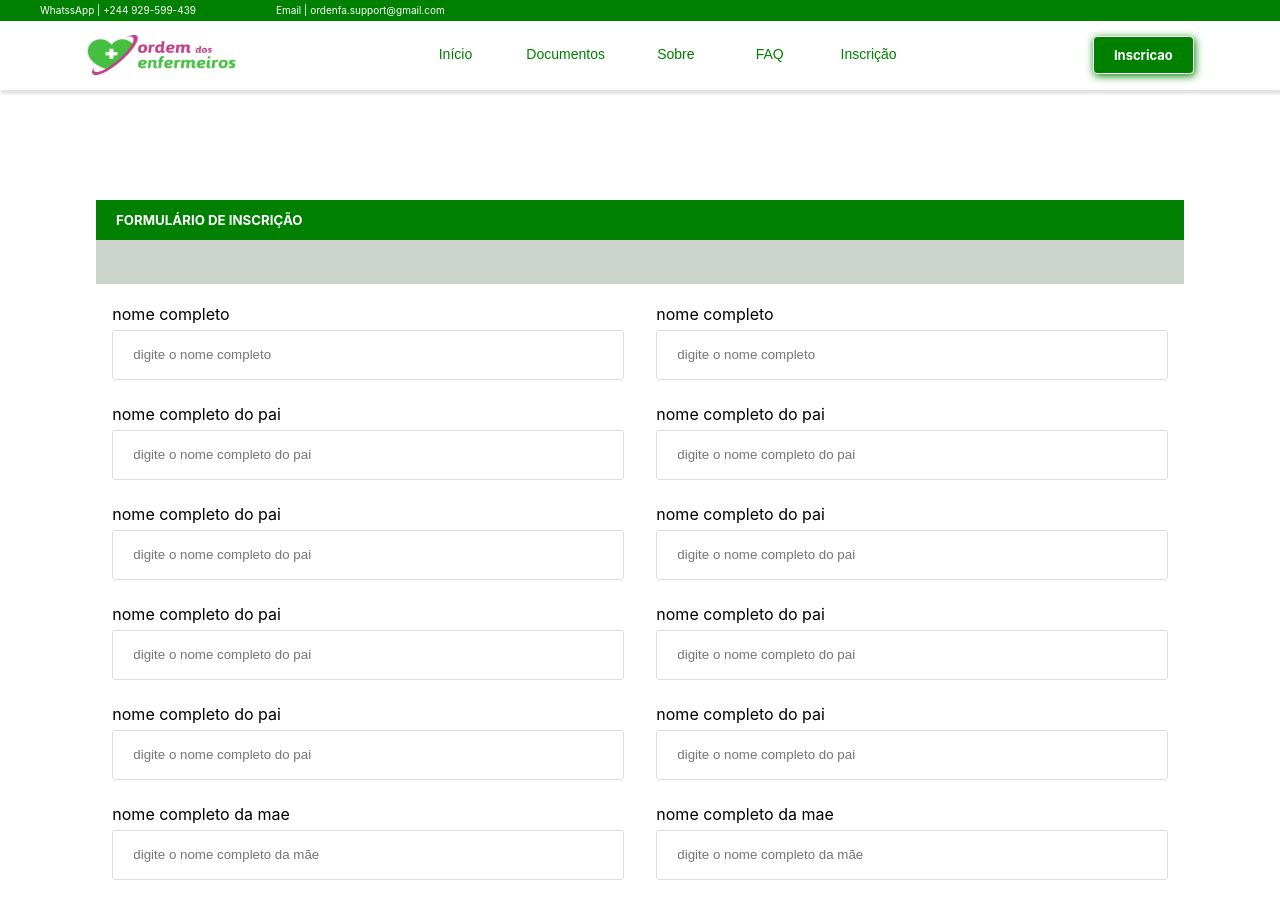
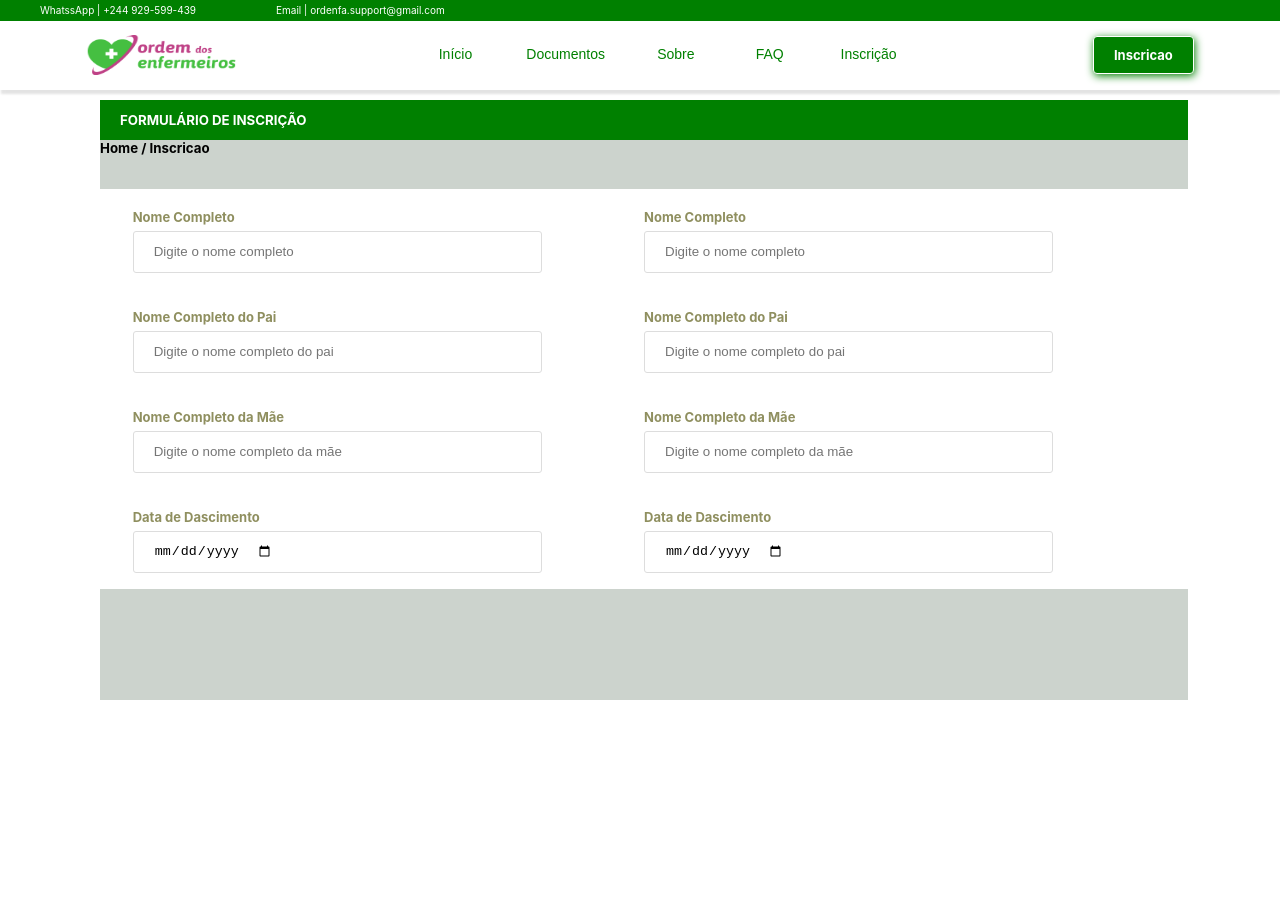
Before and after one commit to Machado28/app-front-ordenfa, a React (Create React App) app: page /inscricao in a window 1280 px wide. After the commit the page ends 800 px from the top, so only its background shows below. Built offline with nearby package versions, Linux system fonts and the light colour scheme.

Commit message:
🥱🥱😴

```diff
--- a/src/components/Modal/styled.js
+++ b/src/components/Modal/styled.js
@@ -1,10 +1,10 @@
 import styled from "styled-components";
 
 const Modal = styled.div`
-  margin: 5% auto 2px auto;
+  margin: 5% auto 2px 5%;
   width: 85%;
-  height: 600px;
-    background-color: #ddd;
+  height: 700px;
+  background-color: #ddd;
 
 `;
 export default Modal;
--- a/src/components/form/Input/index.js
+++ b/src/components/form/Input/index.js
@@ -1,10 +1,10 @@
 import { Link } from "react-router-dom";
-import _Input,{InputBox} from "./styled";
+import _Input,{InputBox,Description} from "./styled";
 
 const Input = ({ description, path, type, placeholder }) => {
   return (
-    <InputBox className='input-box'>
-    <span>{description}</span>
+    <InputBox  >
+    <Description id>{description}</Description>
       <_Input type={type} placeholder={placeholder} />
     </InputBox>
   );
--- a/src/components/form/Input/styled.js
+++ b/src/components/form/Input/styled.js
@@ -8,18 +8,26 @@ const InputBox = styled.div`
   flex-direction: column;
 
 `;
-
+const Description=styled.span`
+color:#8f8f5f !important;
+font-size:13px;
+font-weight:bold;
+`;
 const _Input = styled.input`
   outline: none;
   padding: 20px 20px;
   border-radius: 3px;
-  width: 100%;
-  height: 50px;
+  width: 80%;
+  height: 40px;
   border: 1px solid #ddd;
   flex-grow: 300px;
   display: flex;
   margin-top: 6px;
+
+  &:-webkit-placeholder{
+    color: red !important;
+  }
 `;
 export default _Input;
 
-export { InputBox };
+export { InputBox,Description };
--- a/src/components/form/index.js
+++ b/src/components/form/index.js
@@ -1,8 +1,18 @@
 import _Form, { GroupInput } from "./styled.js";
 import Input from "./Input/index";
 import dataInputs from "../../pages/inscricao/data.js";
+import React,{ flegment,useState } from "react";
 
-const Form = ({ Inputs = dataInputs }) => {
+const Form = ({ Inputs = dataInputs}) => {
+  const { value, setValue } = useState([]);
+
+const handleOnSubmit=()=>{}
+  const HandleInputChange= (e)=>  {
+   var data= e.target.value;
+   setValue(data)
+     console.log (value)
+  };
+
   return (
     <_Form>
       <GroupInput>
@@ -12,6 +22,9 @@ const Form = ({ Inputs = dataInputs }) => {
               <Input
                 description={input.name}
                 key={index}
+                value={input}
+                handleOnSubmit={handleOnSubmit}
+                handleInputChange={HandleInputChange}
                 placeholder={input.placeHolder}
                 type={input.type}
               />
@@ -20,7 +33,7 @@ const Form = ({ Inputs = dataInputs }) => {
         })}
       </GroupInput>
       <GroupInput>
-        {Inputs.map(( input, index) => {
+        {Inputs.map((input, index) => {
           return (
             <>
               <Input
--- a/src/components/form/styled.js
+++ b/src/components/form/styled.js
@@ -3,19 +3,19 @@ import Input from "./Input/index";
 
 const Form = styled.form`
   width: 100%;
-  height: 600px;
+  height: 400px;
   display: flex;
   background-color: #fff;
   flex-direction: row;
-  justify-content: space-around;
-  align-content: space-between;
-  margin-top: 4%;
+  justify-content: center;
+  align-content: center;
+  margin: 3% 0 3% 0 ;
 `;
 export default Form;
 
 const GroupInput = styled.div`
   width: 47%;
-  height: 600px;
+  height: 300px;
   display: flex;
   padding-top: 20px;
   flex-direction: row;
--- a/src/pages/inscricao/data.js
+++ b/src/pages/inscricao/data.js
@@ -1,35 +1,26 @@
 const dataInputs =[
     {
         type:'text',
-        name:'nome completo',
-        placeHolder:'digite o nome completo'
+        name:'Nome Completo',
+        placeHolder:'Digite o nome completo'
     },
 
        {
         type:'text',
-        name:'nome completo do pai',
-        placeHolder:'digite o nome completo do pai'
+        name:'Nome Completo do Pai',
+        placeHolder:'Digite o nome completo do pai'
     },
     {
         type:'text',
-        name:'nome completo do pai',
-        placeHolder:'digite o nome completo do pai'
+        name:'Nome Completo da Mãe',
+        placeHolder:'Digite o nome completo da mãe'
     },
     {
-        type:'text',
-        name:'nome completo do pai',
-        placeHolder:'digite o nome completo do pai'
+        type:'date',
+        name:'Data de Dascimento',
+
     },
-    {
-        type:'text',
-        name:'nome completo do pai',
-        placeHolder:'digite o nome completo do pai'
-    },
-     {
-        type:'text',
-        name:'nome completo da mae',
-        placeHolder:'digite o nome completo da mãe'
-    }
+
 
 ]
 export default dataInputs;
--- a/src/pages/inscricao/index.js
+++ b/src/pages/inscricao/index.js
@@ -8,7 +8,9 @@ const Inscricao = () => {
     <Container>
       <_Modal>
         <Title>FORMULÁRIO DE INSCRIÇÃO</Title>
+        <h5>Home / Inscricao</h5>
         <Form Inputs={dataInputs}/>
+
       </_Modal>
     </Container>
   );
--- a/src/pages/inscricao/styled.js
+++ b/src/pages/inscricao/styled.js
@@ -8,13 +8,17 @@ const Container = styled.div`
   display: flex;
   flex-direction:column;
   flex-wrap:wrap;
+  align-items:center;
+  justify-content:space-between;
 `;
 
 export default Container;
 
 const _Modal = styled(Modal)`
+
  background-color:#ccd3cd !important;
-  margin-top:200px;
+  margin:100px;
+  height:600px;
 `;
 
 
```
